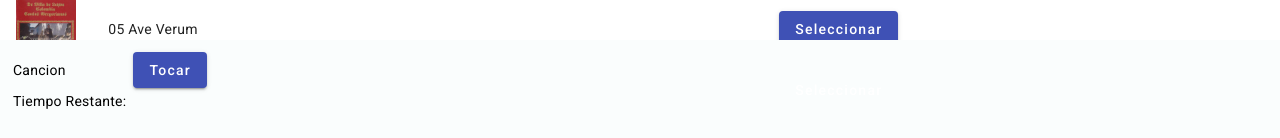
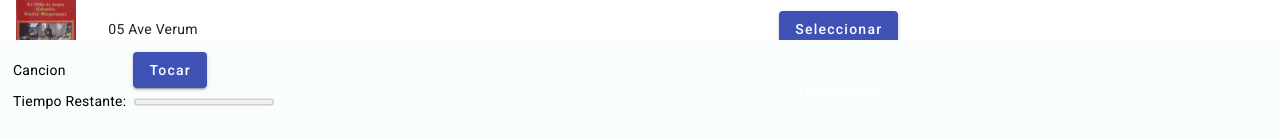
Before and after one commit to ChristianBuestan/ModuloMP3, an Angular app: page / in a window 1280 px wide. Shown: the part 660-798 px from the top of the page. Built offline with nearby package versions, Linux system fonts and the light colour scheme.

Commit message:
barra de progreso basica implementada

```diff
--- a/src/app/pages/busqueda/busqueda.component.html
+++ b/src/app/pages/busqueda/busqueda.component.html
@@ -192,6 +192,10 @@
         </td>
         <td>
           {{ tiempoRestante }}
+
+        </td>
+        <td>
+          <progress [value]="progress" max="100"></progress>
         </td>
       </tr>
 
--- a/src/app/pages/busqueda/busqueda.component.ts
+++ b/src/app/pages/busqueda/busqueda.component.ts
@@ -3,6 +3,7 @@ import { Component, ElementRef, ViewChild } from '@angular/core';
 import * as moment from 'moment';
 import { Music } from 'src/app/domains/music';
 import { MatTableDataSource } from '@angular/material/table';
+import { Cons } from 'rxjs';
 
 
 @Component({
@@ -14,6 +15,7 @@ import { MatTableDataSource } from '@angular/material/table';
 export class BusquedaComponent {
 
   tittle="ReproductorMP3"
+  progress: number=0;
   audio = new Audio();
   musicLength: string = '0:00';
   duration: number = 1;
@@ -60,6 +62,8 @@ export class BusquedaComponent {
     this.audio.addEventListener('timeupdate', () => {
       const tiempoActual = this.audio.duration - this.audio.currentTime;
       this.tiempoRestante = this.convertirAFormatoCronometro(tiempoActual);
+      const progress = (this.audio.currentTime / tiempoActual) * 100;
+      this.progress=progress;
     });
 
 
```
